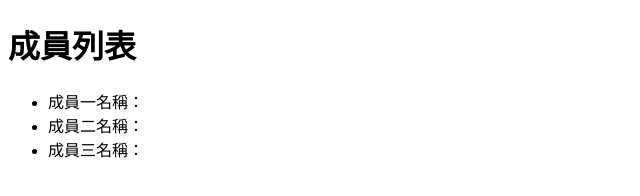
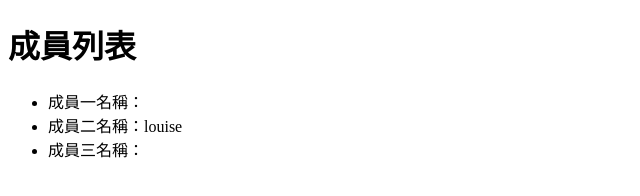
Before and after one commit to Yorkchou0827/0857, a plain HTML site: page index.html in a window 1280 px wide. Shown: the full height of the page, 0-640 px from the left. Drawn offline with Linux system fonts and the light colour scheme.

Commit message:
no message

```diff
--- a/index.html
+++ b/index.html
@@ -9,7 +9,7 @@
     <h1>成員列表</h1>
     <ul>
         <li>成員一名稱：</li>
-        <li>成員二名稱：</li>
+        <li>成員二名稱：louise</li>
         <li>成員三名稱：</li>
     </ul>
 </body>
```
